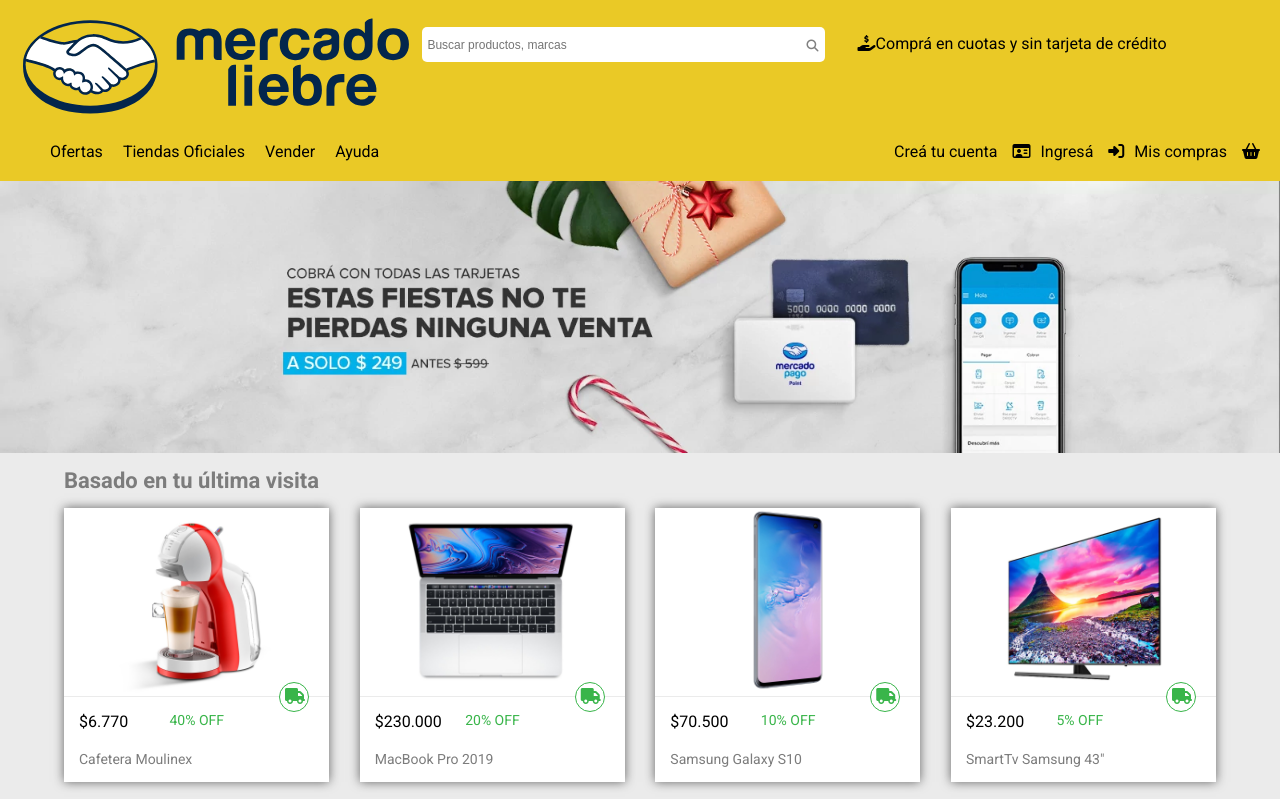
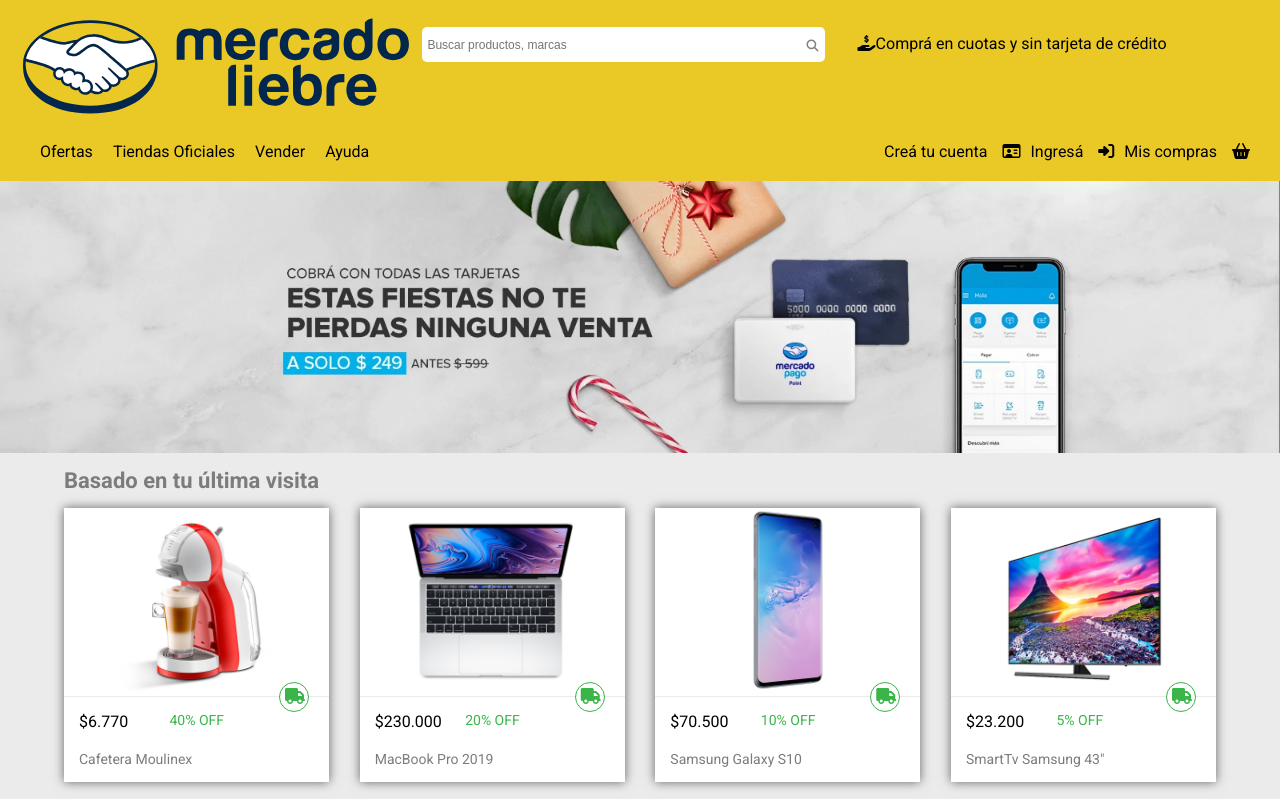
Before and after one commit to x-Fenix-x/C21-MercadoLiebre, a website: page views/home.html in a window 1280 px wide. Shown: the top 799 px of the page. Drawn offline with Linux system fonts and the light colour scheme.

Commit message:
fix: corrección header tablet

```diff
--- a/public/css/header.css
+++ b/public/css/header.css
@@ -183,13 +183,13 @@
     display: flex;
     white-space: nowrap;
     margin-top: 20px;
-    padding-left: 20px;
+    padding-left: 10px;
   }
 
   .header-nav__menu2 {
     display: flex;
-    padding: 20px 20px;
-    margin-left: 70px;
+    padding: 20px 30px;
+    margin-left: 50px;
   }
 
   .header-nav__link {
```
